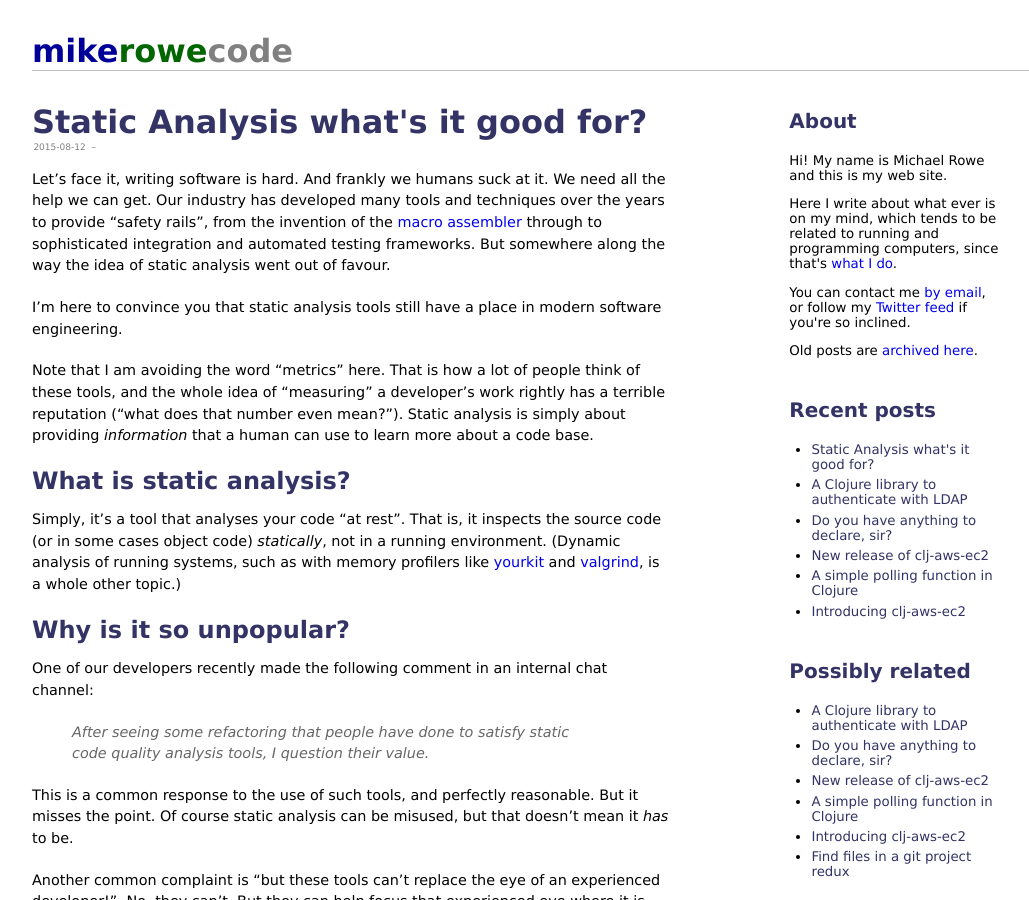
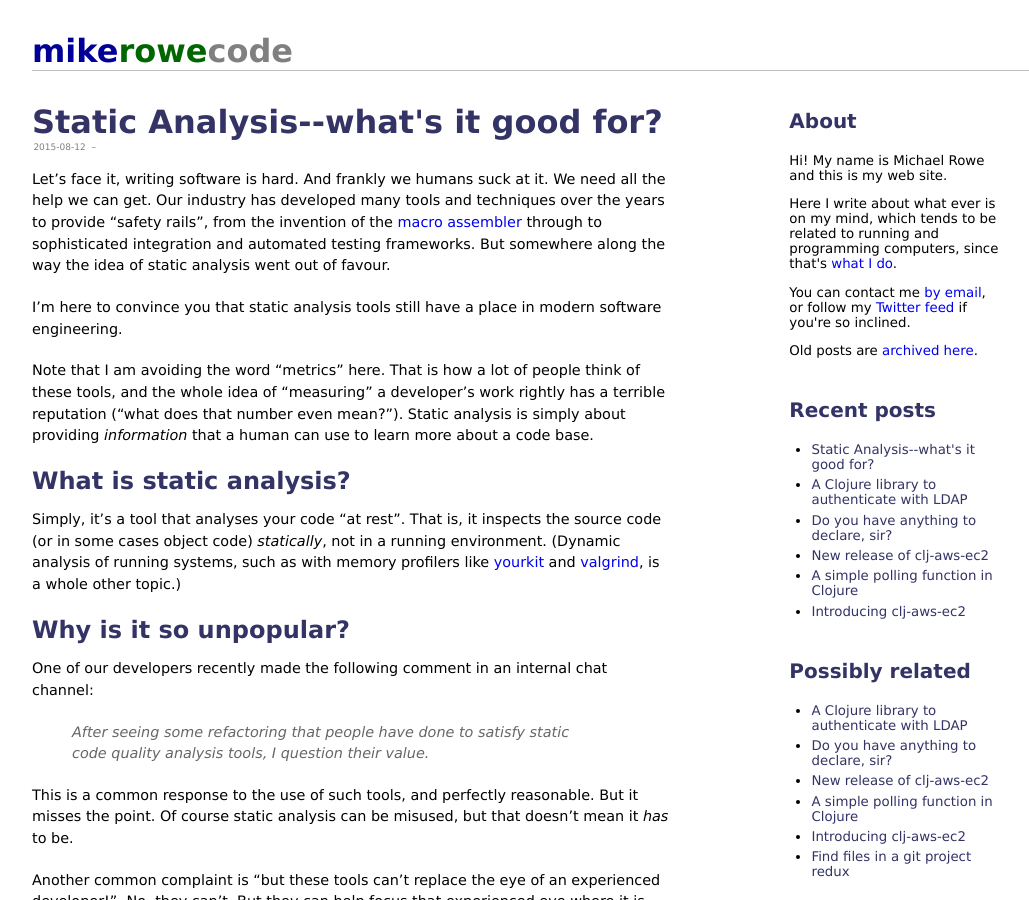
Before and after one commit to mrowe/mikerowecode.com, a Jekyll site: the page built from _posts/2015-08-12-static-analysis--whats-it-good-for.md, in a window 1280 px wide and 900 px high. Shown: the whole window, without its empty margins (0-1029 px from the left). Built offline with Jekyll 4.4.1, drawn with Linux system fonts in a browser that asks for light colours; Markdown is read by kramdown in place of the engine named in the settings; comment, search, counter and statistics services are not loaded.

```diff
--- a/_posts/2015-08-12-static-analysis--whats-it-good-for.md
+++ b/_posts/2015-08-12-static-analysis--whats-it-good-for.md
@@ -1,6 +1,6 @@
 ---
 layout: post
-title: "Static Analysis  what's it good for?"
+title: "Static Analysis--what's it good for?"
 ---
 
 Let's face it, writing software is hard. And frankly we humans suck at
```
